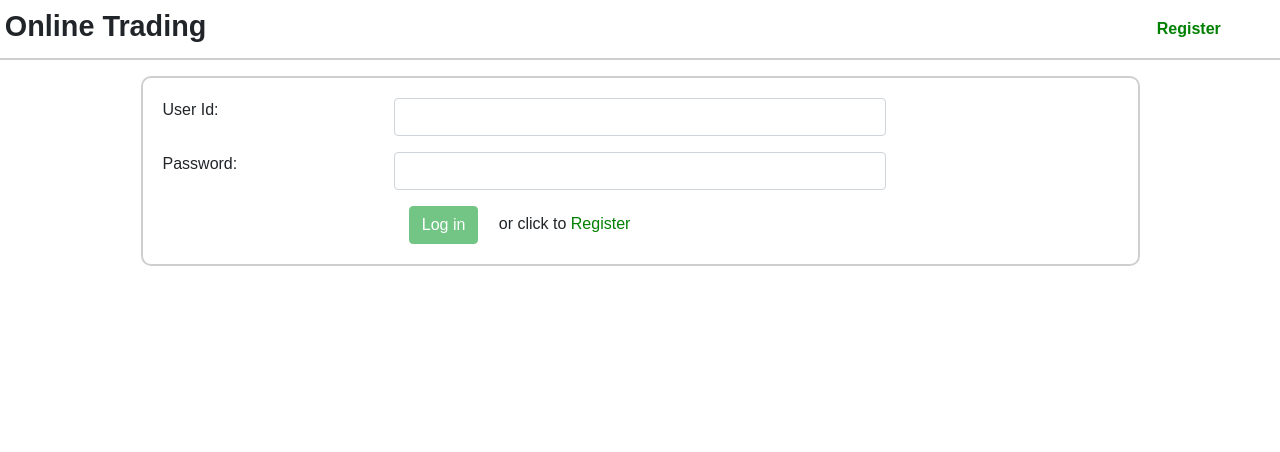
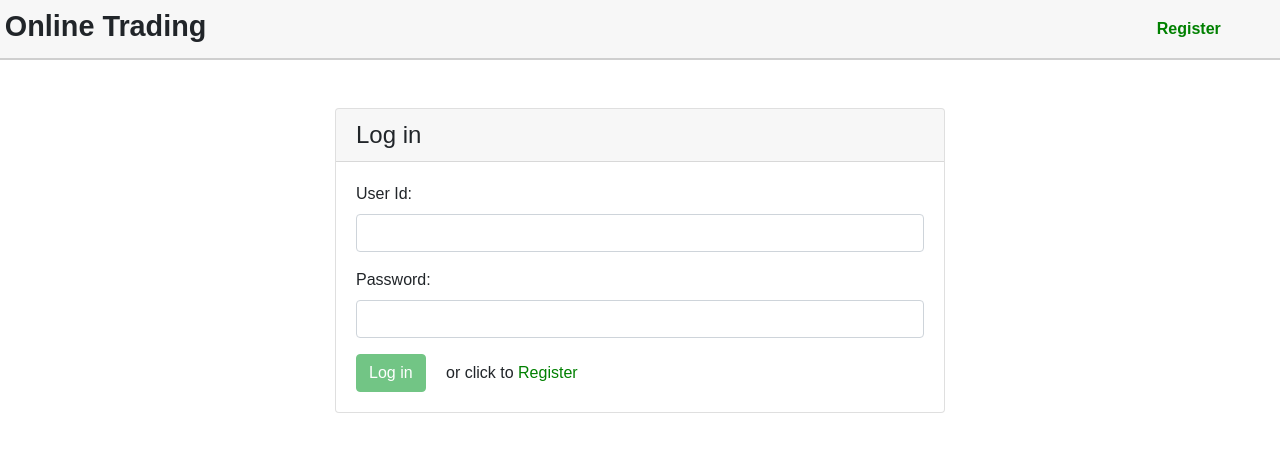
Before and after one commit to rvpandey99/github-yrep95, an Angular app: page /login in a window 1280 px wide. Shown: the top 452 px of the page. Built offline with nearby package versions, Linux system fonts and the light colour scheme.

Commit message:
5 files modified

```diff
--- a/src/app/login/login.component.html
+++ b/src/app/login/login.component.html
@@ -12,32 +12,36 @@
   <hr>
 </nav>
 
+<!-- Status -->
 <p *ngIf="successMessage" class="m-auto">
 {{successMessage}}
 </p>
 <p *ngIf="errorMessage && !successMessage">Status: {{errorMessage}}</p>
 
-<div *ngIf="!successMessage" class="container mt-3">
+<div *ngIf="!successMessage" class="col-md-6 offset-md-3 mt-5">
+  <div class="card">
+    <h4 class="card-header">Log in</h4>
+    <div class="card-body">
       <form [formGroup]="loginForm" (ngSubmit)="onSubmit(user)">
-    <div class="form-group row ">
-      <label for="userId" class="col-md-3">User Id:</label>
-      <input type="text" class="form-control col-md-6" formControlName="userId" id="userId">
-      <span *ngIf="isValid('userId')" class="col-md-3">User Id is required.</span>
+        <div class="form-group"> <!--  row  -->
+          <label for="userId">User Id:</label> <!--  class="col-md-3" -->
+          <input type="text" class="form-control" formControlName="userId" id="userId"> <!-- col-md-6-->
+          <span *ngIf="isValid('userId')">User Id is required.</span>
         </div>
-    <div class="form-group row">
-      <label for="password" class="col-md-3">Password:</label>
-      <input type="password" class="form-control col-md-6" formControlName="password" id="password">
-      <span *ngIf="isValid('password')" class="col-md-3">Password should be grater than 6 characters.</span>
+        <div class="form-group">
+          <label for="password">Password:</label>
+          <input type="password" class="form-control" formControlName="password" id="password">
+          <span *ngIf="isValid('password')">Password should be grater than 6 characters.</span>
         </div>
-    <div class="row">
-      <div class="col-md-3"></div>
-      <div class="col-md-9">
-          <button [disabled]="!loginForm.valid" type="submit" class="btn btn-success">Log in</button>
+        <button [disabled]="!loginForm.valid" type="submit" class="btn btn-success">
+          <span *ngIf="loading" class="spinner-border spinner-border-sm mr-1"></span>
+          Log in
+        </button>
         <span class="ml-3">
           or click to
           <a routerLink='/registration'>Register</a>
         </span>
+      </form>
     </div>
   </div>
-  </form>
 </div>
--- a/src/app/login/login.component.scss
+++ b/src/app/login/login.component.scss
@@ -35,6 +35,7 @@ nav {
     display: grid;
     justify-items: center;
     text-align: center;
+    background-color: #F7F7F7;
 }
 @media (min-width: 45rem) {
     nav {
@@ -63,13 +64,13 @@ nav {
 //   color: white;
 // }
 
-form {
-  margin: auto;
-  width: 90%;
-  border: 2px solid #CFCFCF;
-  border-radius: 10px;
-  padding: 20px;
-}
+// form {
+//   margin: auto;
+//   width: 90%;
+//   border: 2px solid #CFCFCF;
+//   border-radius: 10px;
+//   padding: 20px;
+// }
 
 // button:hover {
 //   background-color: darkorange;
--- a/src/app/login/login.component.ts
+++ b/src/app/login/login.component.ts
@@ -9,6 +9,7 @@ import { AuthService } from '../auth.service';
 })
 export class LoginComponent implements OnInit {
   loginForm:FormGroup;
+  loading = false;
 
   isValid(controlName){
     return this.loginForm.get(controlName).invalid && this.loginForm.get(controlName).touched;
@@ -28,11 +29,16 @@ export class LoginComponent implements OnInit {
       password: this.loginForm.value.password
     }
     if(this.loginForm.valid){
+      this.loading = true;
       this._auth.login(body).subscribe(
-        data => {this.successMessage = 'Logged in successfully. Welcome ' + data.userName;
-        localStorage.setItem('userToken',data.token.toString());
+        data => {
+          this.successMessage = 'Logged in successfully. Welcome ' + data.userName;
+          localStorage.setItem('userToken',data.token.toString());
+          this.loading = false;
         },
-        error => {this.errorMessage = error.error || 'Something went wrong.';
+        error => {
+          this.errorMessage = error.error || 'Something went wrong.';
+          this.loading = false;
         // console.log(error.error);
         }
       );
--- a/src/app/navbar/navbar.component.scss
+++ b/src/app/navbar/navbar.component.scss
@@ -36,6 +36,7 @@ nav {
     display: grid;
     justify-items: center;
     text-align: center;
+    background-color: #F7F7F7;
 
 }
 @media (min-width: 45rem) {
--- a/src/app/registration/registration.component.scss
+++ b/src/app/registration/registration.component.scss
@@ -36,6 +36,7 @@ nav {
     display: grid;
     justify-items: center;
     text-align: center;
+    background-color: #F7F7F7;
 }
 @media (min-width: 45rem) {
     nav {
```
Lines whose indentation alone changed are shown as unchanged.
